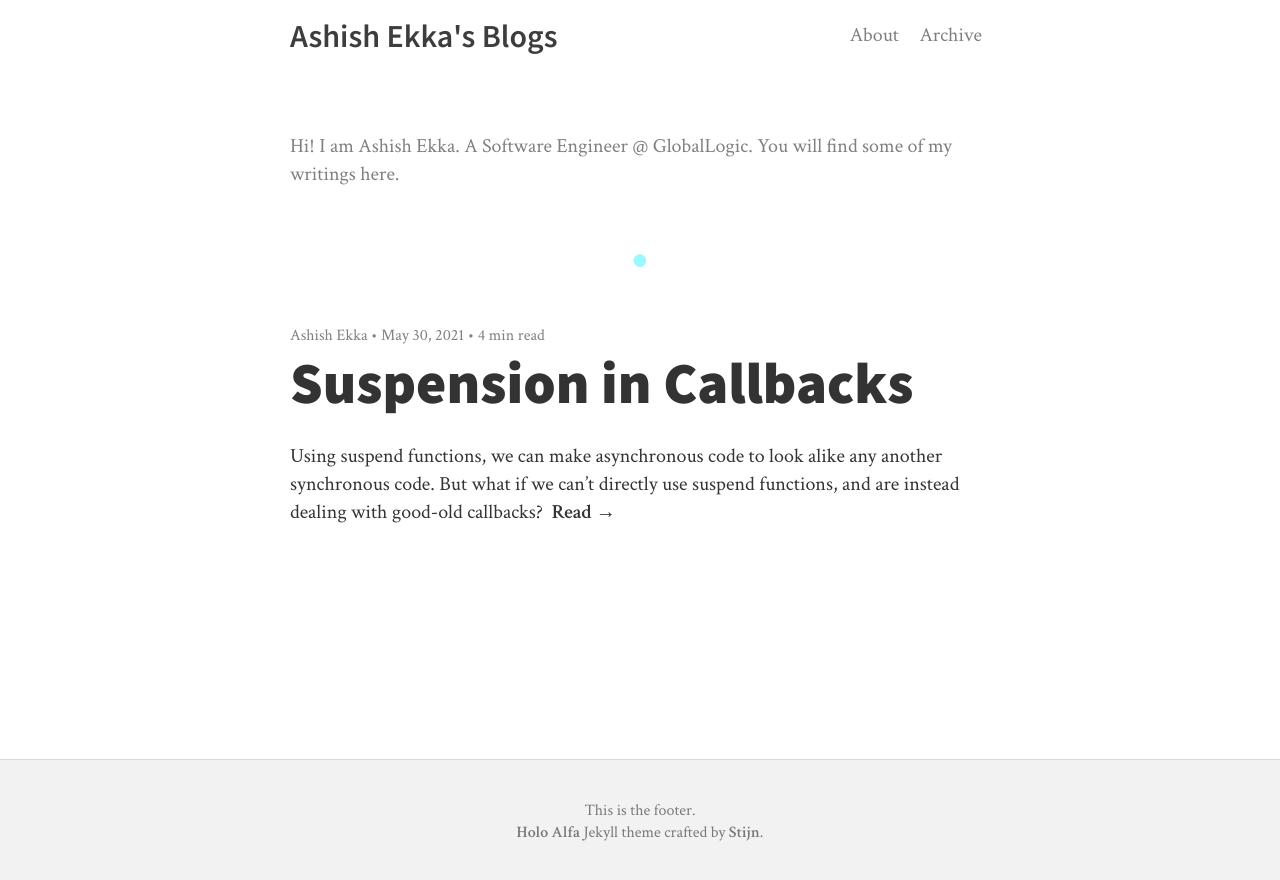
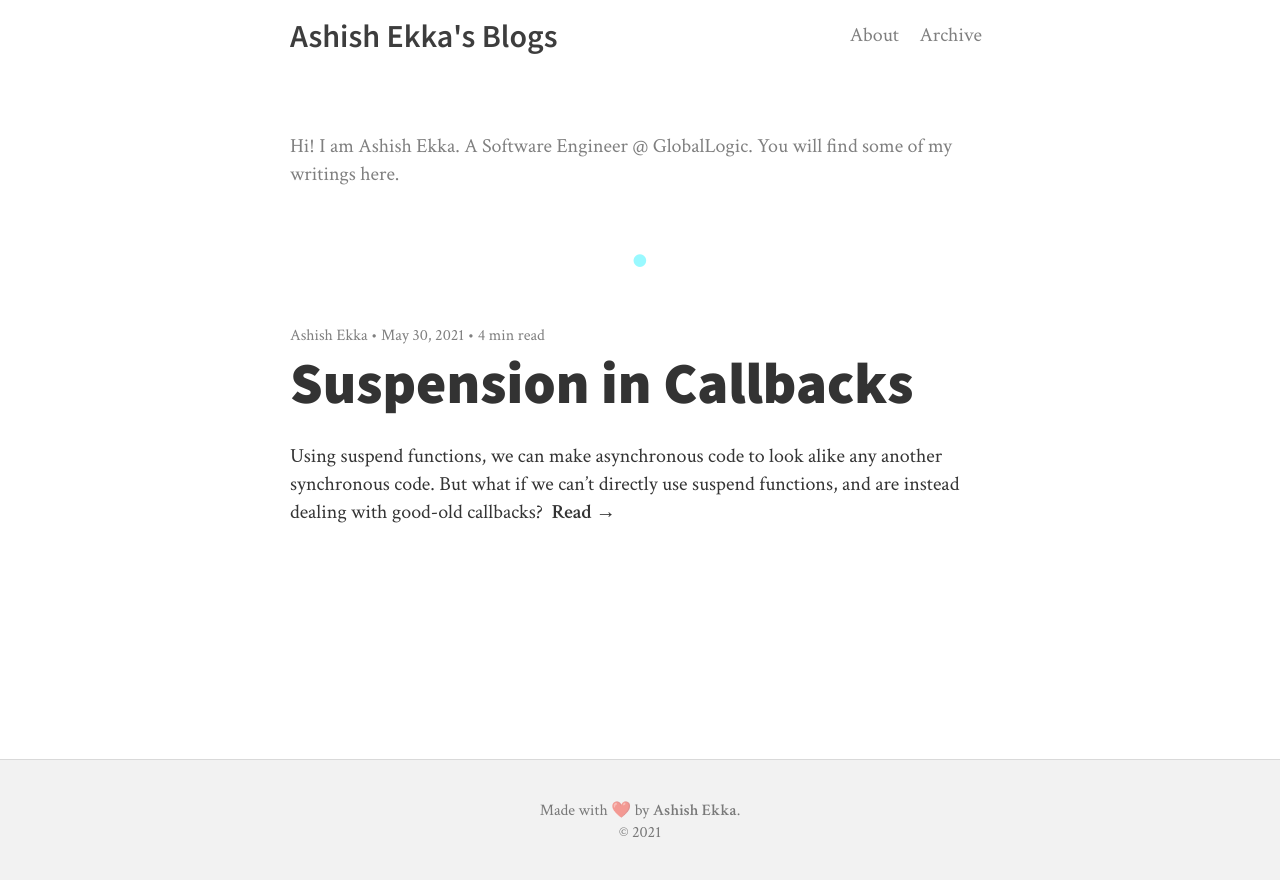
Before and after one commit to ashishekka97/blogs, a Jekyll site: the page built from index.html, in a window 1280 px wide. Shown: the top 880 px of the page. Built offline with Jekyll 4.4.1, drawn with Linux system fonts in a browser that asks for light colours; nearby versions of some CDN libraries; the list of posts is cut into pages by our own code.

Commit message:
Site Changes

```diff
--- a/_config.yml
+++ b/_config.yml
@@ -41,7 +41,7 @@ display-social-icons: false
 # If you want social links to open in a new tab, set this as true
 social-icons-open-newtab: true
 
-footer-text: This is the footer.<br><a href="http://stijnvc.github.io/holo-alfa/">Holo Alfa</a> Jekyll theme crafted by <a href="http://stijnvc.github.io/holo-alfa/">Stijn</a>.
+footer-text: Made with ❤️ by <a href="https://ashishekka.me/">Ashish Ekka</a>.<br>&copy; 2021
 
 # Preferably 64px in height. Leave empty = disable.
 logo-image: # /img/logo.png
--- a/_includes/head.html
+++ b/_includes/head.html
@@ -17,7 +17,7 @@
 <link rel="icon" type="image/png" href="{{ site.baseurl }}/android-chrome-192x192.png" sizes="192x192">
 <meta name="theme-color" content="{{ site.theme-color-attr }}">
 <meta name="msapplication-TileColor" content="{{ site.ms-tile-color }}">
-<meta name="msapplication-TileImage" content="{{ site.baseurl }}/mstile-310x310.png">
+<meta name="msapplication-TileImage" content="{{ site.baseurl }}/ashish-ekka-310x310.png">
 <!-- /icons -->
 
 <!-- og tags -->
```
Also changed, not shown: android-chrome-192x192.png, apple-touch-icon.png, ashish-ekka-310x310.png (added), favicon-32x32.png, favicon-96x96.png, mstile-310x310.png (deleted).
